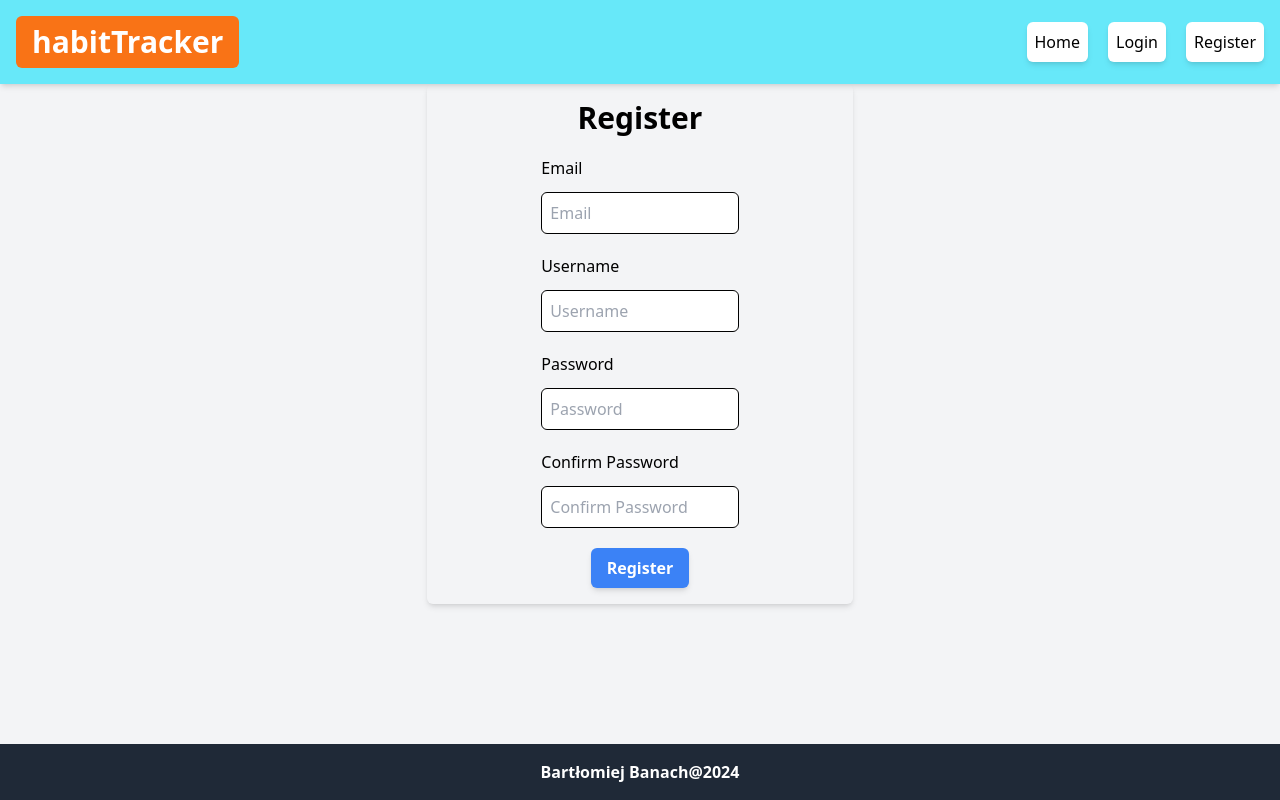
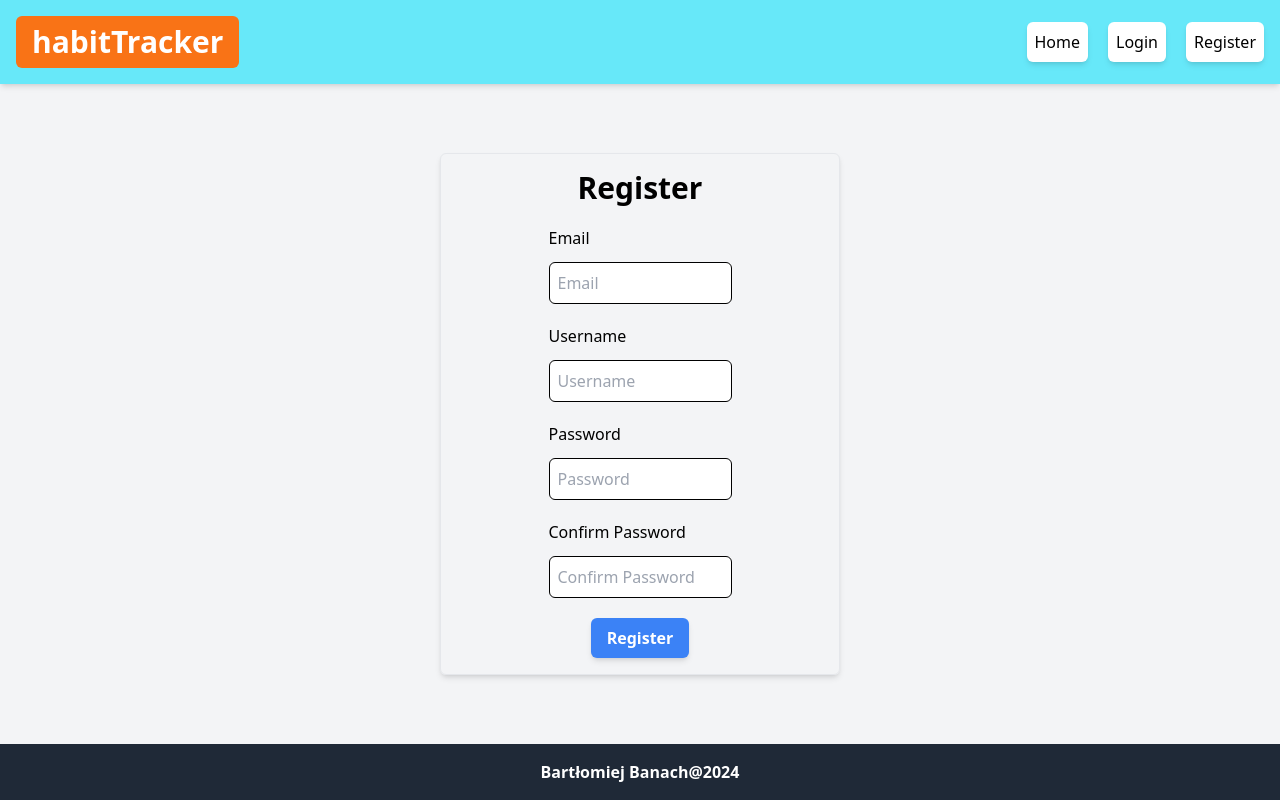
Before and after one commit to bartekBanach/habit-tracker, a React (Vite) app in the folder client/: page /register in a window 1280 px wide. Built offline with nearby package versions, Linux system fonts and the light colour scheme.

Commit message:
Update Authenthication forms.

```diff
--- a/client/src/components/Button/Button.tsx
+++ b/client/src/components/Button/Button.tsx
@@ -1,7 +1,7 @@
 import { cva } from 'class-variance-authority';
 import { cn } from '../../utils/cn';
 
-type ButtonProps = React.HTMLAttributes<HTMLButtonElement> & {
+type ButtonProps = React.ButtonHTMLAttributes<HTMLButtonElement> & {
   intent?: 'primary' | 'secondary';
   disabled?: boolean;
 };
--- a/client/src/components/FormInput/FormInput.tsx
+++ b/client/src/components/FormInput/FormInput.tsx
@@ -1,7 +1,10 @@
-interface FormInputProps {}
+interface FormInputProps extends React.InputHTMLAttributes<HTMLInputElement> {
+  label: string;
+  errorMessage?: string;
+}
 
 const FormInput = (props: FormInputProps) => {
-  const { label, onChange, id, errorMessage, ...inputProps } = props;
+  const { label, onChange, errorMessage, ...inputProps } = props;
 
   return (
     <div className="flex flex-col gap-3 w-6/12">
--- a/client/src/components/Layout/Layout.tsx
+++ b/client/src/components/Layout/Layout.tsx
@@ -4,7 +4,9 @@ const Layout = ({ children }) => {
   return (
     <div className="min-h-screen flex flex-col bg-gray-200">
       <Navbar />
-      <main className="flex-grow min-h-full bg-gray-100">{children}</main>
+      <main className="flex flex-col min-h-full flex-grow bg-gray-100">
+        {children}
+      </main>
       <footer className="hidden md:block bg-gray-800 text-white p-4 text-center font-semibold">
         Bartłomiej Banach@2024
       </footer>
--- a/client/src/features/habits/HabitsList/HabitsList.tsx
+++ b/client/src/features/habits/HabitsList/HabitsList.tsx
@@ -12,7 +12,6 @@ import { RiDeleteBin6Fill } from 'react-icons/ri';
 import Button from '../../../components/Button/Button';
 import IconButton from '../../../components/IconButton/IconButton';
 import { IoAdd } from 'react-icons/io5';
-import SectionHeader from '../../../components/SectionHeader/SectionHeader';
 import { useDispatch } from 'react-redux';
 import { addNotification } from '../../notifications/notifications.slice';
 import useHandleErrors from '../../../hooks/useHandleErrors';
--- a/client/src/pages/Login/Login.tsx
+++ b/client/src/pages/Login/Login.tsx
@@ -5,10 +5,10 @@ import { useLoginMutation } from '../../features/auth/authApiSlice';
 import { jwtDecode } from 'jwt-decode';
 import { useDispatch } from 'react-redux';
 import { addNotification } from '../../features/notifications/notifications.slice';
-import getErrors from '../../utils/getErrors';
 import FormInput from '../../components/FormInput/FormInput';
 import Button from '../../components/Button/Button';
 import useHandleErrors from '../../hooks/useHandleErrors';
+import Spinner from '../../components/Spinner/Spinner';
 
 interface LoginFormData {
   email: string;
@@ -23,12 +23,12 @@ const Login = () => {
     password: '',
   });
 
-  const [login, isLoading] = useLoginMutation();
+  const [login, { isLoading }] = useLoginMutation();
   const dispatch = useDispatch();
 
   const inputs = [
     {
-      id: 1,
+      id: '1',
       name: 'email',
       type: 'email',
       placeholder: 'Email',
@@ -37,7 +37,7 @@ const Login = () => {
     },
 
     {
-      id: 3,
+      id: '2',
       name: 'password',
       type: 'password',
       placeholder: 'Password',
@@ -60,7 +60,7 @@ const Login = () => {
         accessToken: string;
       };
 
-      const decoded = jwtDecode(accessToken);
+      const decoded: DecodedToken = jwtDecode(accessToken);
       const { _id } = decoded.UserInfo;
 
       dispatch(setCredentials({ token: accessToken, email, _id }));
@@ -74,35 +74,42 @@ const Login = () => {
       navigate('/');
     } catch (error: unknown) {
       handleErrors(error);
-      /*const errors = getErrors(error);
-      errors.forEach((err: BackendError) => {
-        dispatch(
-          addNotification({
-            type: 'error',
-            message: err.message,
-          })
-        );
-      });*/
     }
   };
 
   return (
+    <>
+      <div className="p-10 md:p-0 flex-1 flex flex-col items-center justify-start md:justify-center">
         <form
-      onSubmit={handleSubmit}
-      className="flex flex-col gap-5 rounded-md shadow-md items-center p-4 w-4/12 mx-auto"
+          onSubmit={(e) => {
+            void (async () => {
+              await handleSubmit(e);
+            })();
+          }}
+          className="flex flex-col gap-5 rounded-md shadow-md items-center p-4 w-full md:w-6/12 lg:w-4/12 mx-auto border"
         >
           <h2 className="text-3xl font-semibold">Login</h2>
           {inputs.map((input) => (
             <FormInput
               key={input.id}
               {...input}
-          value={formData[input.name]}
+              value={formData[input.name as keyof LoginFormData]}
               onChange={handleChange}
             />
           ))}
 
+          <div className="relative">
             <Button type="submit">Login</Button>
+            {isLoading && (
+              <Spinner
+                color="secondary"
+                className="absolute left-full top-1 mx-3"
+              />
+            )}
+          </div>
         </form>
+      </div>
+    </>
   );
 };
 
--- a/client/src/pages/Register/Register.tsx
+++ b/client/src/pages/Register/Register.tsx
@@ -6,12 +6,24 @@ import { useDispatch } from 'react-redux';
 import { addNotification } from '../../features/notifications/notifications.slice';
 import FormInput from '../../components/FormInput/FormInput';
 import useHandleErrors from '../../hooks/useHandleErrors';
+import Spinner from '../../components/Spinner/Spinner';
 
 interface RegisterFormData {
   email: string;
   username: string;
   password: string;
   confirmPassword: string;
+}
+
+interface RegisterFormInput {
+  id: string;
+  name: string;
+  type: string;
+  placeholder: string;
+  label: string;
+  errorMessage: string;
+  pattern?: string;
+  required: boolean;
 }
 
 const Register = () => {
@@ -22,14 +34,16 @@ const Register = () => {
     confirmPassword: '',
   });
 
-  const [register] = useRegisterMutation();
+  const [register, { isLoading }] = useRegisterMutation();
   const handleErrors = useHandleErrors();
   const navigate = useNavigate();
   const dispatch = useDispatch();
 
+  console.log('loading status', isLoading);
+
   const inputs = [
     {
-      id: 1,
+      id: '1',
       name: 'email',
       type: 'email',
       placeholder: 'Email',
@@ -38,7 +52,7 @@ const Register = () => {
       required: true,
     },
     {
-      id: 2,
+      id: '2',
       name: 'username',
       type: 'text',
       placeholder: 'Username',
@@ -47,7 +61,7 @@ const Register = () => {
       required: true,
     },
     {
-      id: 3,
+      id: '3',
       name: 'password',
       type: 'password',
       placeholder: 'Password',
@@ -61,7 +75,7 @@ const Register = () => {
     },
 
     {
-      id: 4,
+      id: '4',
       name: 'confirmPassword',
       type: 'password',
       placeholder: 'Confirm Password',
@@ -74,7 +88,6 @@ const Register = () => {
 
   const handleChange = (e: React.ChangeEvent<HTMLInputElement>) => {
     const { name, value } = e.target;
-    console.log(name, ':', value);
     setFormData({ ...formData, [name]: value });
   };
 
@@ -106,26 +119,35 @@ const Register = () => {
   };
 
   return (
+    <div className="p-10 flex-1 flex flex-col items-center justify-start md:justify-center">
       <form
         onSubmit={(e) => {
           void (async () => {
             await handleSubmit(e);
           })();
         }}
-      className="flex flex-col gap-5 rounded-md shadow-md items-center p-4 w-4/12 mx-auto"
+        className=" flex flex-col gap-5 rounded-md shadow-md items-center p-4 w-full md:w-6/12 lg:w-4/12 mx-auto border"
       >
         <h2 className="text-3xl font-semibold">Register</h2>
-      {inputs.map((input) => (
+        {inputs.map((input: RegisterFormInput) => (
           <FormInput
             key={input.id}
             {...input}
-          value={formData[input.name]}
+            value={formData[input.name as keyof RegisterFormData]}
             onChange={handleChange}
           />
         ))}
-
+        <div className="relative">
           <Button type="submit">Register</Button>
+          {isLoading && (
+            <Spinner
+              color="secondary"
+              className="absolute left-full top-1 mx-3"
+            />
+          )}
+        </div>
       </form>
+    </div>
   );
 };
 
--- a/client/src/pages/User/User.tsx
+++ b/client/src/pages/User/User.tsx
@@ -58,7 +58,7 @@ const User = () => {
         </div>
       </div>
 
-      <div className="hidden lg:flex flex-col gap-10 p-10 min-h-full">
+      <div className="flex-1 hidden lg:flex flex-col gap-10 p-10">
         <HabitsStats />
 
         <div className="grid grid-cols-5 gap-5">
```
Lines whose indentation alone changed are shown as unchanged.
